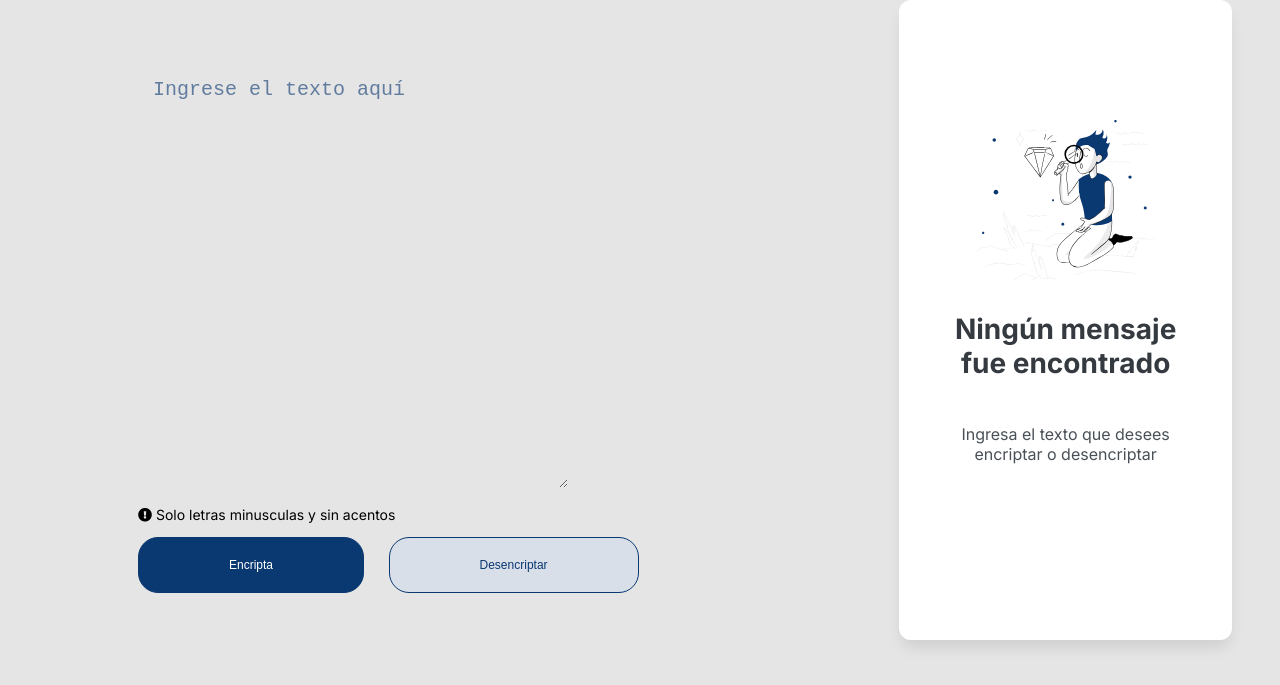
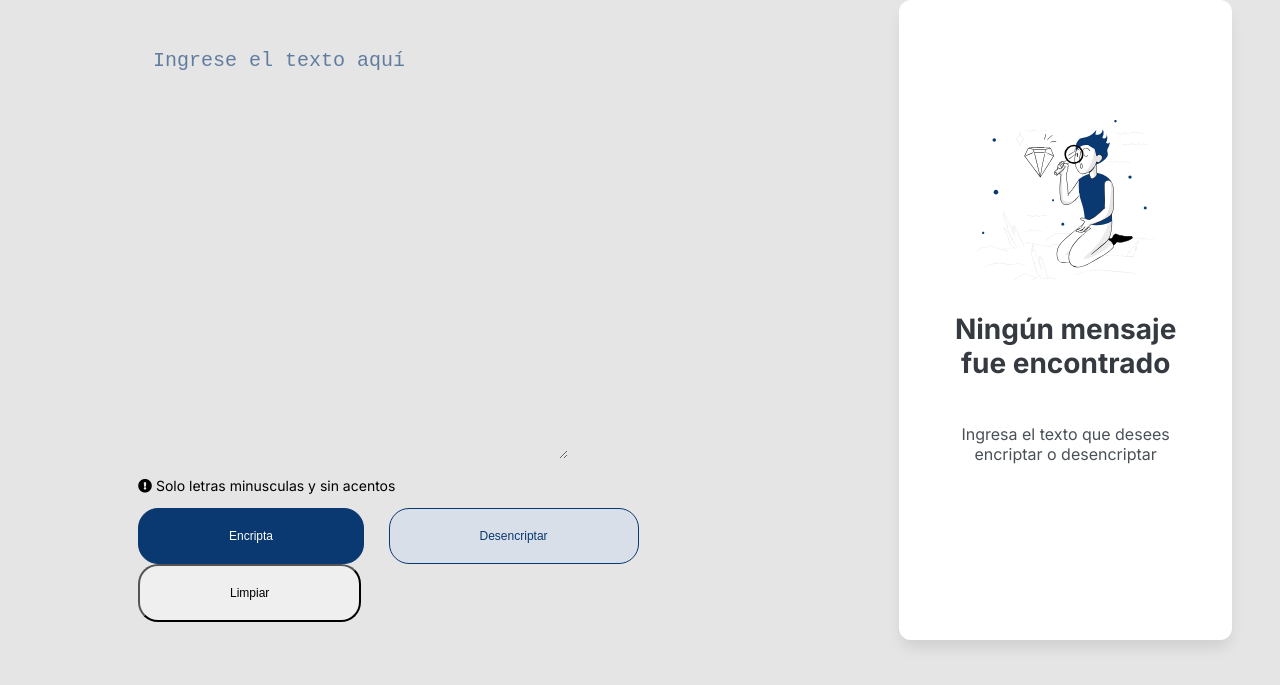
Before and after one commit to javierarteagagonzales/proyectos-sueltos, a plain HTML site: page encriptador/index.html in a window 1280 px wide. Shown: the part 69-754 px from the top of the page. Drawn offline with Linux system fonts and the light colour scheme.

Commit message:
boton limpiar texto inicial

```diff
--- a/encriptador/index.html
+++ b/encriptador/index.html
@@ -33,6 +33,7 @@
 
         <button id="encripta" onclick="encryptText();copyOriginalTextOnEncrypt()">Encripta</button>
         <button id="desencripta" onclick="decryptText()">Desencriptar</button>
+        <button id="limpiar" onclick="limpiarTextoInicial()">Limpiar</button>
     </div>
 </div>
 </section>
```
